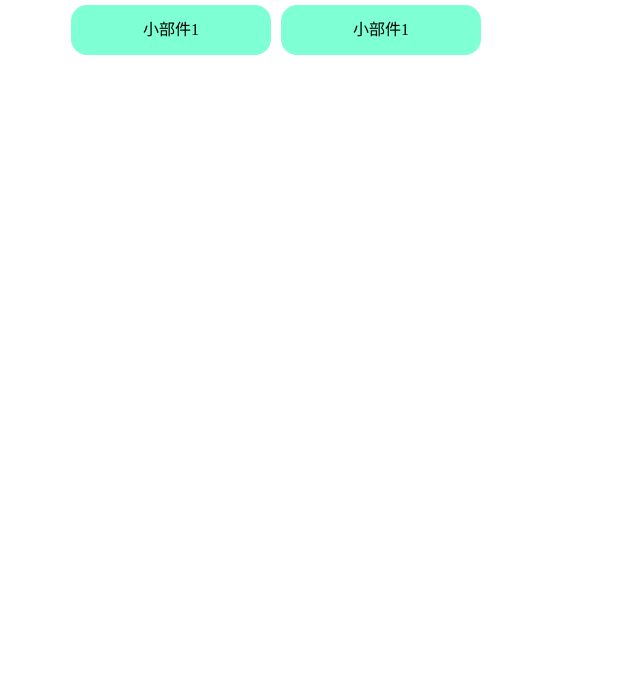
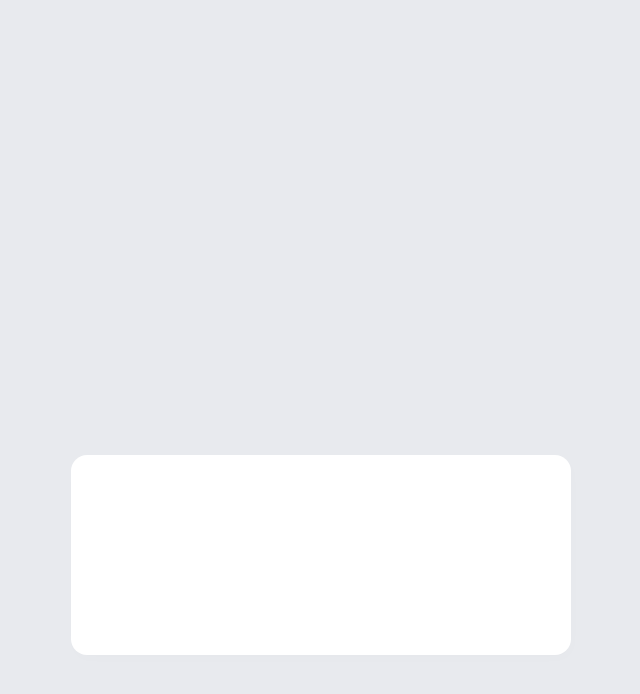
Before and after one commit to PangHuFatcat/blog, a Next.js app: page / in a window 1280 px wide. Shown: the top 694 px of the page, without its empty margins (124-764 px from the left). Built offline with nearby package versions, Linux system fonts and the light colour scheme.

Commit message:
feat 阴影

```diff
--- a/components/WidgetLayout/index.module.css
+++ b/components/WidgetLayout/index.module.css
@@ -1,10 +1,11 @@
 .widgetLayout {
-    width: 200px;
-    height: 50px;
-    border-radius: 1em;
-    background-color: aquamarine;
-    display: flex;
-    justify-content: center;
-    align-items: center;
-    margin: 5px;
+  width: 500px;
+  height: 200px;
+  border-radius: 1em;
+  background-color: #fff;
+  display: flex;
+  justify-content: center;
+  align-items: center;
+  margin: 5px;
+  box-shadow: 2px 4px 12px rgb(0 0 0 / 1%);
 }
--- a/pages/globals.css
+++ b/pages/globals.css
@@ -1 +1,5 @@
 @import url('normalize.css');
+
+body {
+    background-color: #E8EAEE;
+}
--- a/pages/index.module.css
+++ b/pages/index.module.css
@@ -1,4 +1,5 @@
 .index {
     display: flex;
     flex-wrap: wrap;
+    margin-top: 50%;
 }
--- a/pages/index.tsx
+++ b/pages/index.tsx
@@ -7,9 +7,9 @@ const Index: NextPage = () => {
   return (
     <PageLayout>
       <div className={styles.index}>
-        {[...new Array(2)].map((_, index) => (
+        {[...new Array(1)].map((_, index) => (
           <div key={index}>
-            <WidgetLayout key={index}>小部件1</WidgetLayout>
+            <WidgetLayout key={index}></WidgetLayout>
           </div>
         ))}
       </div>
```
